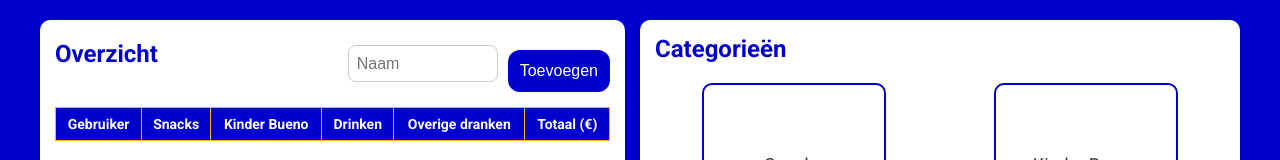
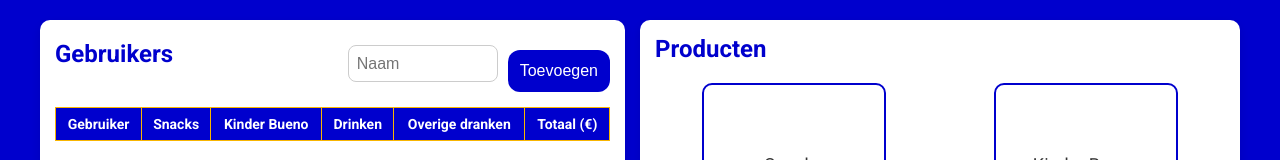
Before and after one commit to rickvl/koelekast, a plain HTML site: page index.html in a window 1280 px wide. Shown: the top 160 px of the page. Drawn offline with Linux system fonts and the light colour scheme.

Commit message:
Teksten aangepast

```diff
--- a/index.html
+++ b/index.html
@@ -273,7 +273,7 @@
     <!-- Overzicht -->
     <div class="overview">
       <div class="overview-header">
-        <h2>Overzicht</h2>
+        <h2>Gebruikers</h2>
         <div class="new-user-container">
           <input type="text" id="newUserName" placeholder="Naam" />
           <button onclick="addNewUserFromInput()">Toevoegen</button>
@@ -283,7 +283,7 @@
     </div>
     <!-- Categorieën -->
     <div class="categories">
-      <h2>Categorieën</h2>
+      <h2>Producten</h2>
       <div id="products" class="product-grid"></div>
     </div>
     <!-- Sidebar: Acties en Voorraad -->
```
